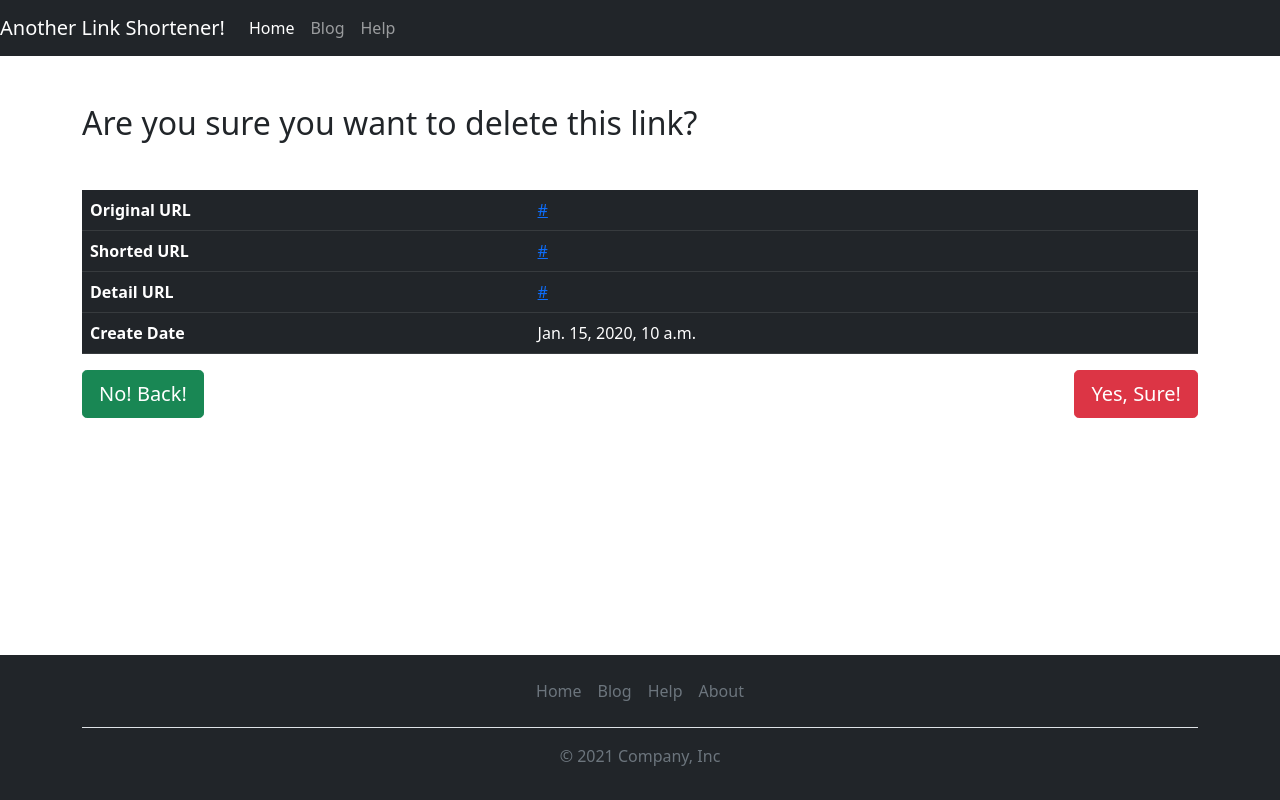
After one commit to miladshiri/AnotherLinkShortener, a Django app: page /link/1/confirmdelete/ in a window 1280 px wide. The commit adds this page. Run offline with Django 4.2, Linux system fonts and the light colour scheme; tables that the repository leaves empty hold one stand-in row (values such as "Sample post"); some libraries are stand-ins or nearby versions.

Commit message:
add delete

```diff
--- a/linkshorter/core/admin.py
+++ b/linkshorter/core/admin.py
@@ -1,12 +1,10 @@
 from django.contrib import admin
-from .models import Link, Clicked
+from .models import Link, Click
 
 class LinkAdmin(admin.ModelAdmin):
     readonly_fields = ('created_date',)
 
 admin.site.register(Link, LinkAdmin)
 
-class ClickedAdmin(admin.ModelAdmin):
-    readonly_fields = ('click_date',)
 
-admin.site.register(Clicked, ClickedAdmin)
+admin.site.register(Click)
--- a/linkshorter/core/models.py
+++ b/linkshorter/core/models.py
@@ -2,6 +2,7 @@ from datetime import datetime
 from django.utils import timezone
 from django.utils.crypto import get_random_string
 from django.db import models
+from django.utils import timezone
 
 class Link(models.Model):
     original_url = models.CharField(max_length = 2048)
@@ -20,13 +21,13 @@ class Link(models.Model):
 
         super().save(*args, **kwargs)
 
-class Clicked(models.Model):
+class Click(models.Model):
     link = models.ForeignKey(Link, on_delete=models.CASCADE)
-    click_date = models.DateTimeField(editable=True)
+    click_date = models.DateTimeField(default=timezone.now)
 
     def __str__ (self):
         return str(self.link.shorted_url) + ' AT ' + str(self.click_date)
 
     def save(self, *args, **kwargs):
-        self.click_date = timezone.now()
+        # self.click_date = timezone.now()
         super().save(*args, **kwargs)
--- /dev/null
+++ b/linkshorter/core/templates/core/link_confirm_delete.html
@@ -0,0 +1,53 @@
+{% extends 'base.html' %}
+
+
+
+
+
+{% block body %}
+
+<h2>Are you sure you want to delete this link?</h2>
+
+<table class="table table-dark mt-5">
+    <tbody>
+      <tr>
+        <th scope="row">Original URL</th>
+        <td><a href="{{ link.original_url }}">{{ link.original_url }}</a></td>
+      </tr>
+      <tr>
+        <th scope="row">Shorted URL</th>
+        <td><a href="{{ link.shorted_url }}"> {{ link.shorted_url }}</td>
+      </tr>
+      <tr>
+        <th scope="row">Detail URL</th>
+        <td><a href="{{ link.detail_url }}">{{ link.detail_url }}</td>
+      </tr>
+      <tr>
+        <th scope="row">Create Date</th>
+        <td>{{ link.created_date }}</td>
+      </tr>
+    </tbody>
+</table>
+
+<div class="d-flex justify-content-between">
+  <a class="btn btn-success btn-lg" href="{{ request.META.HTTP_REFERER }}">
+      No! Back!
+  </a>
+  <form action="" method='POST'>
+    {% csrf_token %}
+    <button class="btn btn-danger btn-lg" type="submit">
+      Yes, Sure!
+    </button>
+  </from>
+</div>
+{% endblock %}
+
+{% block jsblock %}
+<script>
+$(document).ready(function(){
+
+
+});
+
+</script>
+{% endblock %}
--- a/linkshorter/core/urls.py
+++ b/linkshorter/core/urls.py
@@ -5,5 +5,6 @@ urlpatterns = [
     path("", views.home, name='home'),
     path("makeshortlink/", views.make_shortlink, name='make_shortlink'),
     path("<slug:slug>/", views.goto_shortlink, name='goto_shortlink'),
-    path("detail/<slug:slug>/", views.detail, name='detail')
+    path("detail/<slug:slug>/", views.detail, name='detail'),
+    path("link/<int:id>/confirmdelete/", views.confirm_delete, name='confirm-delete'),
 ]
--- a/linkshorter/core/views.py
+++ b/linkshorter/core/views.py
@@ -3,8 +3,9 @@ from django.views.decorators.http import require_http_methods
 from django.http import JsonResponse
 from django.urls import reverse
 from django.db.models.aggregates import Count
+from django.contrib.sites.shortcuts import get_current_site
 
-from .models import Link, Clicked
+from .models import Link, Click
 from .forms import ShortLinkForm
 
 
@@ -19,7 +20,6 @@ def make_shortlink(request):
         new_link = form.save()
 
         new_link.save()
-        print(new_link.detail_url)
         return JsonResponse({"success":True,
                             "shorted_link":reverse('goto_shortlink', args=[new_link.shorted_url]),
                             "detail_link":reverse('detail', args=[new_link.detail_url])}, status=200)
@@ -29,11 +29,33 @@ def make_shortlink(request):
 @require_http_methods(["GET"])
 def goto_shortlink(request, slug):
     link = get_object_or_404(Link, shorted_url=slug)
-    clicked = Clicked(link=link)
-    clicked.save()
+    click = Click(link=link)
+    click.save()
     return redirect(link.original_url)
 
 @require_http_methods(["GET"])
 def detail(request, slug):
-    clicks = Clicked.objects.filter(link__detail_url=slug).extra(select={'day': "TO_CHAR(click_date, 'YYYY-MM-DD')"}).values('day').annotate(count=Count('click_date__date'))
-    return render(request, 'core/detail.html', {'clicks':clicks})
+    labels = []
+    data = []
+
+    link = get_object_or_404(Link, detail_url=slug)
+    link.shorted_url = 'http://' + get_current_site(request).domain + reverse('goto_shortlink', args=[link.shorted_url])
+    link.detail_url = 'http://' + get_current_site(request).domain + reverse('detail', args=[link.detail_url])
+
+    clicks = Click.objects.filter(link__detail_url=slug).extra(select={'day': "TO_CHAR(click_date, 'YYYY-MM-DD')"}).values('day').annotate(count=Count('click_date__date'))
+
+    for click in clicks:
+        labels.append(click['day'])
+        data.append(click['count'])
+    return render(request, 'core/link_detail.html', {'labels':labels, 'data':data, 'link':link})
+
+@require_http_methods(["GET", "POST"])
+def confirm_delete(request, id):
+    link = get_object_or_404(Link, id=id)
+
+    if request.method == 'GET':
+        return render(request, 'core/link_confirm_delete.html', {'link':link})
+
+    if request.method == 'POST':
+        link.delete()
+        return render(request, 'core/link_delete_successful.html')
--- a/linkshorter/templates/base.html
+++ b/linkshorter/templates/base.html
@@ -10,18 +10,46 @@
 
         <title>Hello, world!</title>
     </head>
-    <body>
+    <body class="d-flex flex-column min-vh-100">
         <script src="https://cdn.jsdelivr.net/npm/bootstrap@5.0.2/dist/js/bootstrap.bundle.min.js" integrity="sha384-MrcW6ZMFYlzcLA8Nl+NtUVF0sA7MsXsP1UyJoMp4YLEuNSfAP+JcXn/tWtIaxVXM" crossorigin="anonymous"></script>
         <script src="https://ajax.googleapis.com/ajax/libs/jquery/3.6.0/jquery.min.js"></script>
+        <script src="https://cdn.plot.ly/plotly-2.12.1.min.js"></script>
 
-        <div class="container">
+        <nav class="navbar navbar-expand-lg  navbar-dark bg-dark">
+            <a class="navbar-brand" href="#">Another Link Shortener!</a>
+            <button class="navbar-toggler" type="button" data-toggle="collapse" data-target="#navbarNavAltMarkup" aria-controls="navbarNavAltMarkup" aria-expanded="false" aria-label="Toggle navigation">
+                <span class="navbar-toggler-icon"></span>
+            </button>
+            <div class="collapse navbar-collapse" id="navbarNavAltMarkup">
+                <div class="navbar-nav">
+                    <a class="nav-item nav-link active" href="{% url 'home' %}">Home</a>
+                    <a class="nav-item nav-link" href="#">Blog</a>
+                    <a class="nav-item nav-link" href="#">Help</a>
+                </div>
+            </div>
+        </nav>
+
+
+
+        <div class="container mt-5">
            {% block body %}
            {% endblock %}
         </div>
 
-
-
         {% block jsblock %}
         {% endblock %}
+
+        <footer class="py-3 mt-4 bg-dark mt-auto">
+                <div class="container">
+              <ul class="nav justify-content-center border-bottom pb-3 mb-3">
+                <li class="nav-item"><a href="#" class="nav-link px-2 text-muted">Home</a></li>
+                <li class="nav-item"><a href="#" class="nav-link px-2 text-muted">Blog</a></li>
+                <li class="nav-item"><a href="#" class="nav-link px-2 text-muted">Help</a></li>
+                <li class="nav-item"><a href="#" class="nav-link px-2 text-muted">About</a></li>
+              </ul>
+              <p class="text-center text-muted">© 2021 Company, Inc</p>
+            </div>
+        </footer>
+
     </body>
 </html>
```
Also changed, not shown: linkshorter/core/templates/core/detail.html (deleted, +0 -14 lines), linkshorter/core/templates/core/link_delete_successful.html (added, +24 -0 lines), linkshorter/core/templates/core/link_detail.html (added, +53 -0 lines), linkshorter/core/migrations/0001_initial.py, linkshorter/core/migrations/0002_alter_click_click_date.py, linkshorter/core/migrations/0002_link_detail_url.py (deleted), linkshorter/core/migrations/0003_alter_click_click_date.py (added), linkshorter/core/migrations/0003_link_created_date.py (deleted), linkshorter/core/migrations/0004_clicked.py (deleted).
